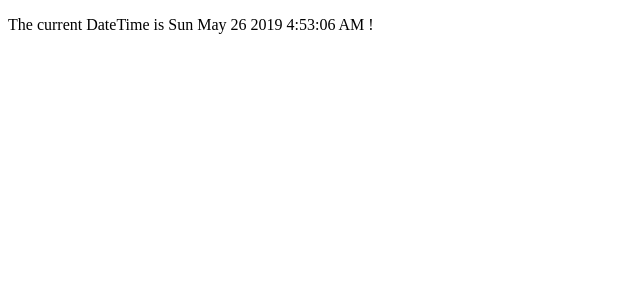
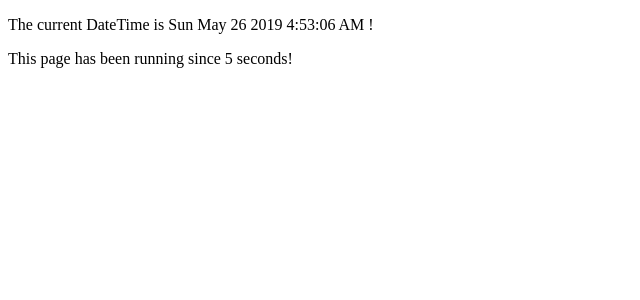
Before and after one commit to jfrost1610/topic-angular-spring, an Angular app: page / in a window 1280 px wide. Shown: the top 300 px of the page, without its empty margins (0-640 px from the left). Built offline with nearby package versions, Linux system fonts and the light colour scheme.

Commit message:
Added a counter  variable

```diff
--- a/src/app/date/date.component.html
+++ b/src/app/date/date.component.html
@@ -1,3 +1,4 @@
 <p>
   The current DateTime is {{dateMessage}} !
 </p>
+<p>This page has been running since {{counter}} seconds!</p>
--- a/src/app/date/date.component.ts
+++ b/src/app/date/date.component.ts
@@ -8,9 +8,11 @@ import { Component, OnInit } from '@angular/core';
 export class DateComponent implements OnInit {
 
   dateMessage: string;
+  counter: number = 0;
 
   constructor() {
     setInterval(() => {
+      this.counter++;
       let currentDate = new Date();
       this.dateMessage = currentDate.toDateString() + " " + currentDate.toLocaleTimeString();
     }, 1000);
```
